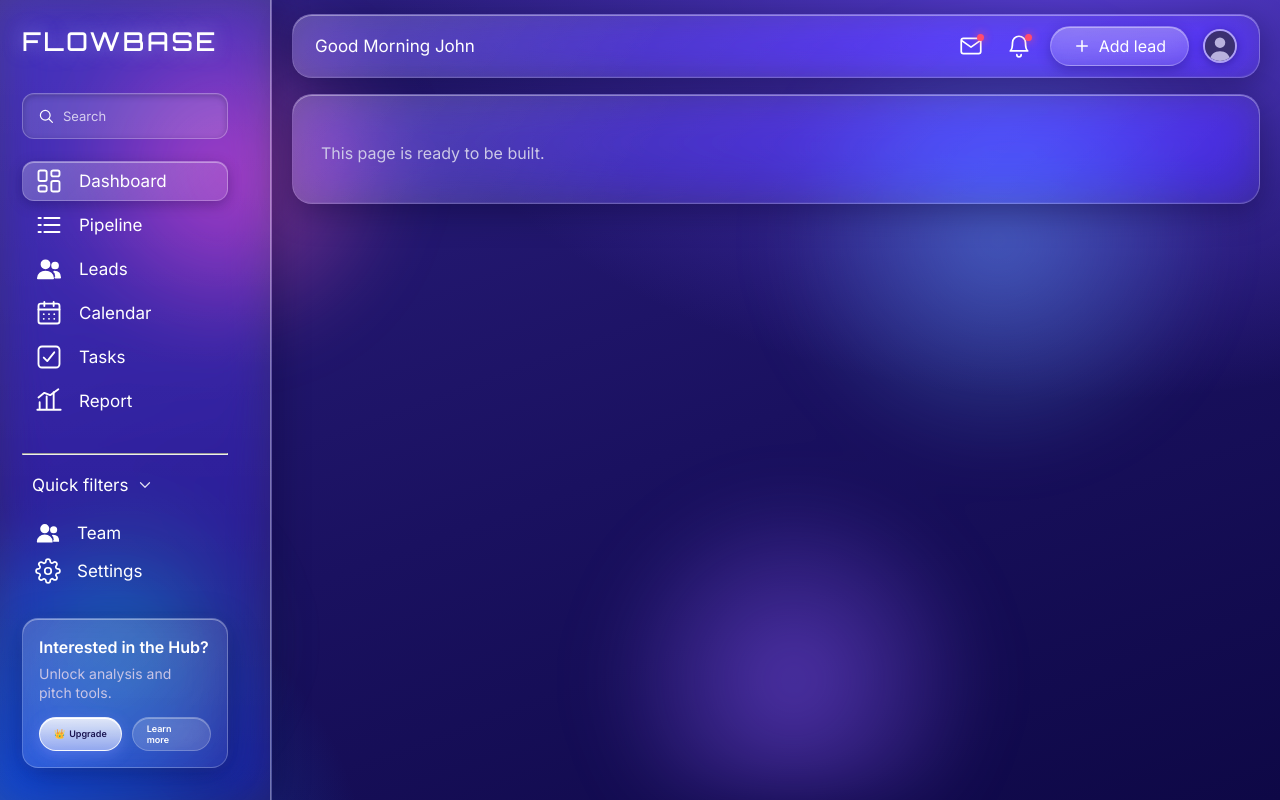
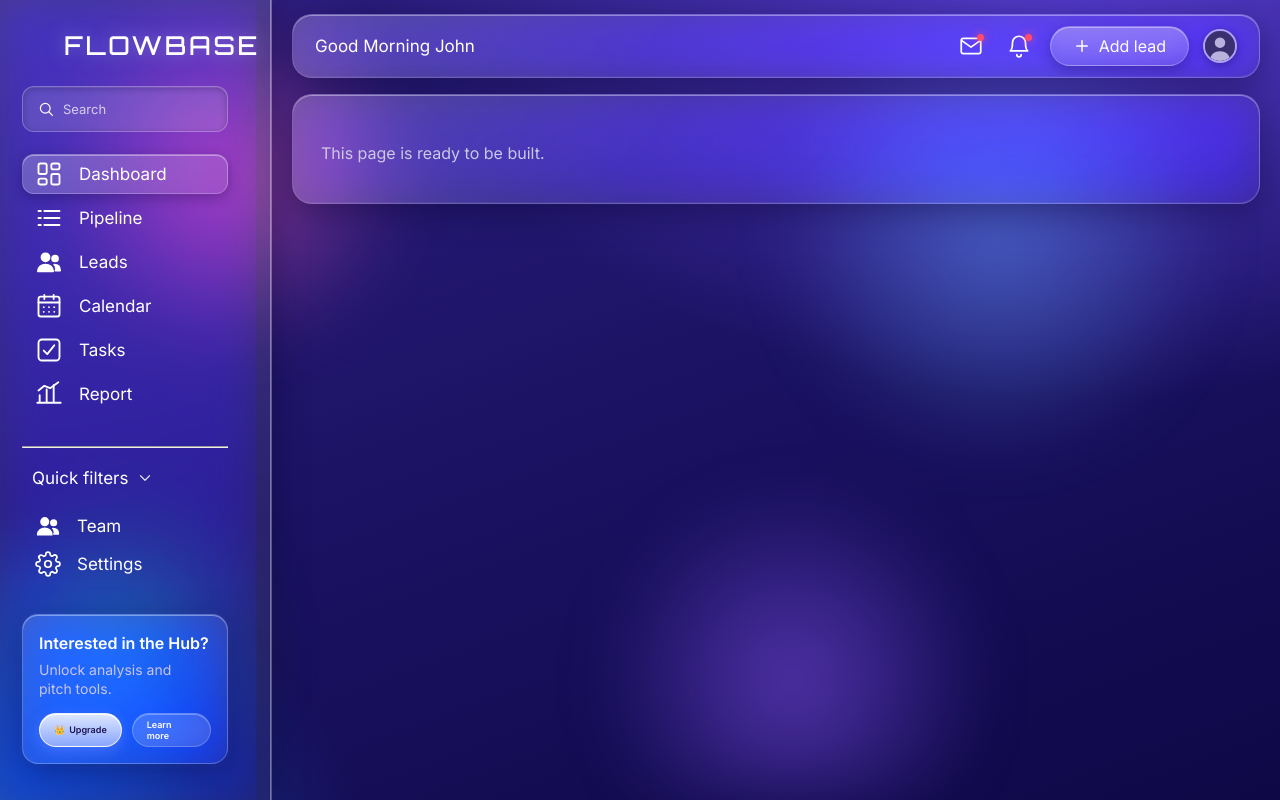
Before and after one commit to obinyan/FLOWBASE, a Next.js app: page / in a window 1280 px wide. Built offline with nearby package versions, Linux system fonts and the light colour scheme.

Commit message:
logo heading position update

```diff
--- a/app/globals.css
+++ b/app/globals.css
@@ -399,3 +399,24 @@ small { display: block; }
 @media (prefers-reduced-motion: reduce) {
   *, *::before, *::after { animation: none !important; transition: none !important; }
 }
+
+@media (min-width: 961px) {
+  .sidebar {
+    -webkit-backdrop-filter: none;
+    backdrop-filter: none;
+  }
+  .sidebar::before {
+    content: "";
+    position: absolute;
+    inset: 0;
+    z-index: -1;
+    -webkit-backdrop-filter: var(--blur);
+    backdrop-filter: var(--blur);
+  }
+
+  .sidebar .wordmark {
+    position: fixed;
+    top: 32px;
+    left: 64px;
+  }
+}
```
